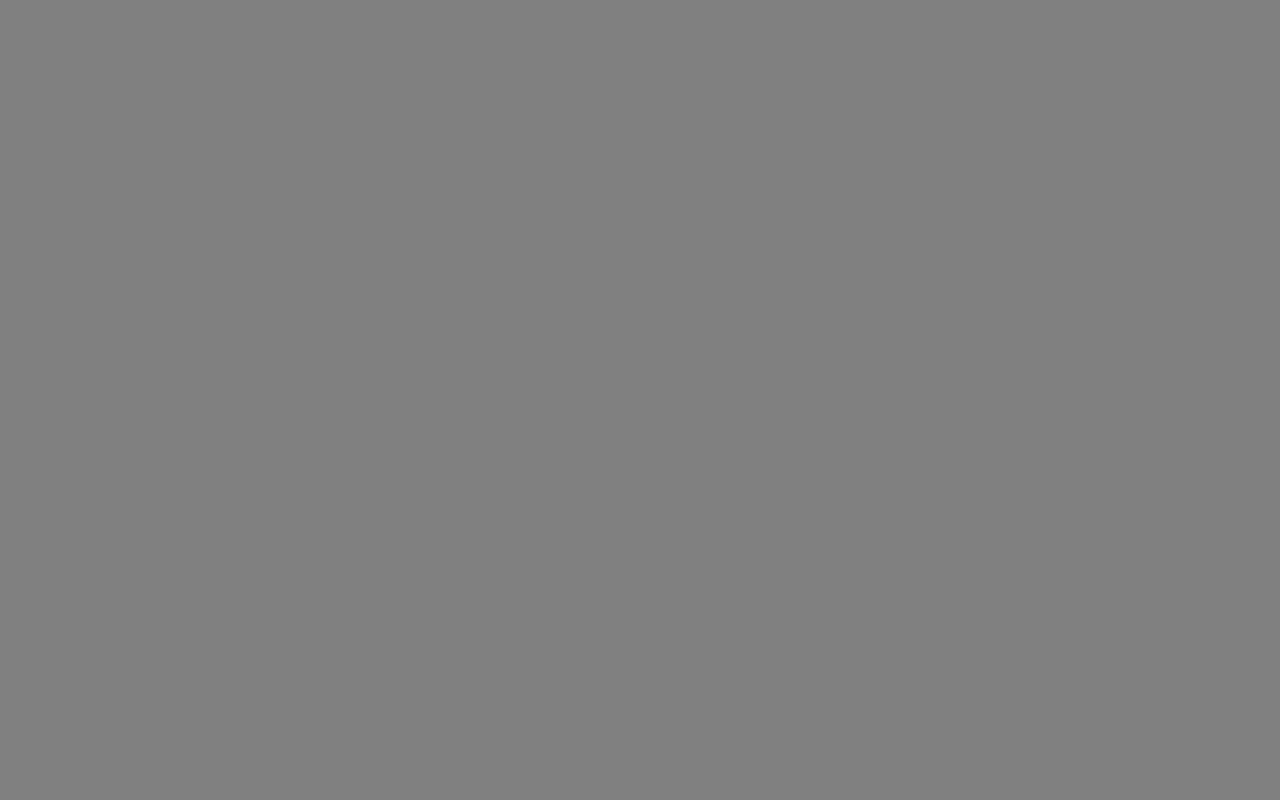
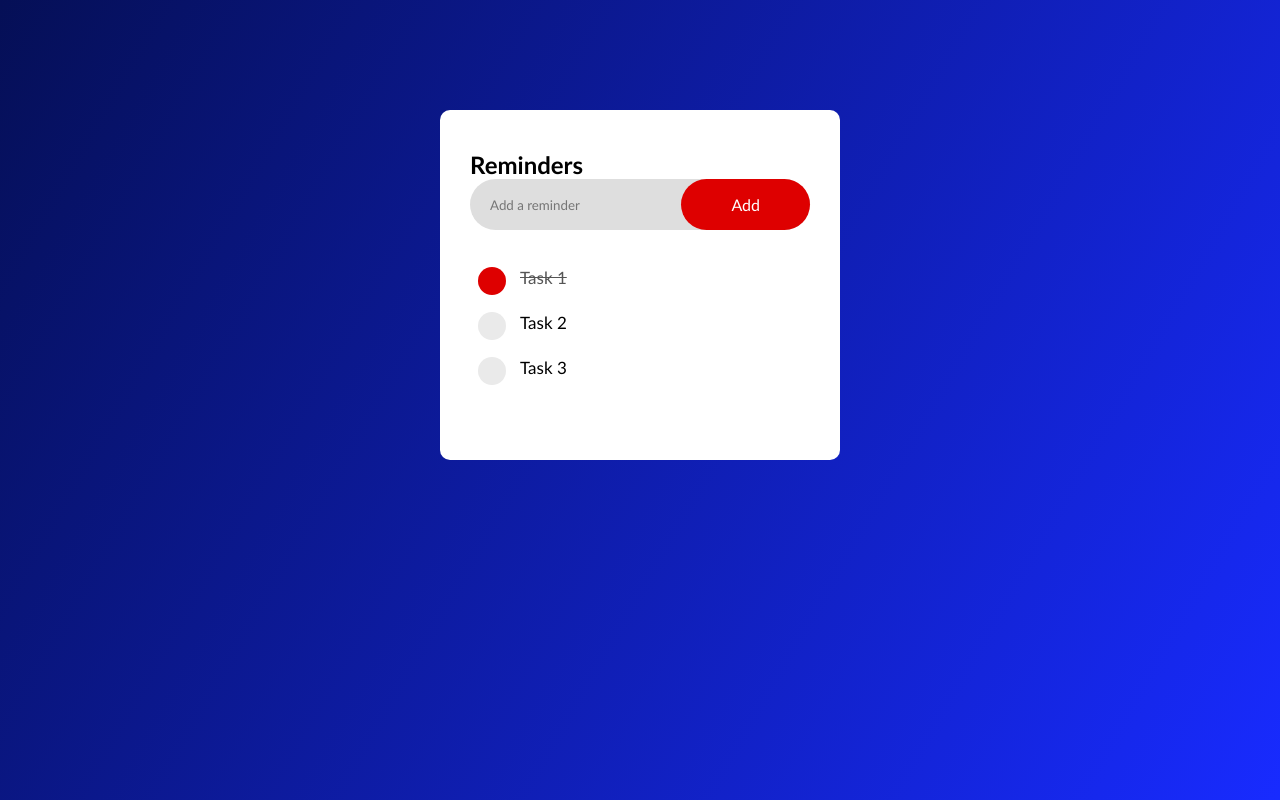
Before and after one commit to Trellis246/ReminderApp, a plain HTML site: page index.html in a window 1280 px wide. Drawn offline with Linux system fonts and the light colour scheme.

Commit message:
Added more code and javaScript file

```diff
--- a/index.html
+++ b/index.html
@@ -7,7 +7,18 @@
     </head>
     <body>
      <div class="container">
-
+        <div class = "reminder-app">
+            <h2> Reminders</h2>
+            <div class="row">
+                <input type="text" id="input-box" placeholder="Add a reminder">
+                <button>Add</button>
+            </div>
+            <ul id = "list-container">
+                <li class="checked">Task 1</li>
+                <li>Task 2</li>
+                <li>Task 3</li>
+            </ul>
+        </div>
      </div>
     </body>
 </html>
--- a/style.css
+++ b/style.css
@@ -1,12 +1,86 @@
 *{
     margin: 0;
-    padding: auto;
-    font-family: Impact, Haettenschweiler, 'Arial Narrow Bold', sans-serif;
+    padding: 0;
+    font-family: 'Trebuchet MS', 'Lucida Sans Unicode', 'Lucida Grande', 'Lucida Sans', Arial, sans-serif;
     box-sizing: border-box;
 }
 .container{
     width: 100%;
     min-height: 100vh;
-    background-color: gray;
-    padding: auto;
+    background: linear-gradient(120deg, #050f56, #182bff);
+    padding: 10px;
 }
+.reminder-app{
+    width: 100%;
+    max-width: 400px;
+    background: #fff;
+    margin: 100px auto 20px;
+    padding: 40px 30px 70px;
+    border-radius: 10px;
+}
+
+.reminder-app h2{
+    color: #000000;
+    display: flex;
+    align-items: center;
+    margin-bottom: auto;
+}
+
+.row{
+    display: flex;
+    align-items: center;
+    justify-content: space-between;
+    background: #dedede;
+    border-radius: 30px;
+    padding-left: 20px;
+    margin-bottom: 25px;
+}
+
+input{
+    flex: 1;
+    border: none;
+    outline: none;
+    background: transparent;
+}
+
+button{
+    padding: 16px 50px;
+    border: none;
+    outline: none;
+    cursor: pointer;
+    background: #de0000;
+    font-size: medium;
+    color: #fff;
+    border-radius: 40px;
+
+}
+
+ul li{
+    list-style: none;
+    font-size: 17px;
+    padding: 12px 8px 12px 50px;
+    user-select: none;
+    cursor: pointer;
+    position: relative;
+}
+
+ul li::before{
+    content: '';
+    position: absolute;
+    height: 28px;
+    width: 28px;
+    border-radius: 50%;
+    background-color: #eaeaea;
+    background-size: cover;
+    background-position: center;
+    top: 12px;
+    left: 8px;
+}
+
+ul li.checked{
+    color: #555;
+    text-decoration: line-through;
+}
+ul li.checked::before{
+    background-color: #de0000;
+}
```
Also changed, not shown: script.js (added).
